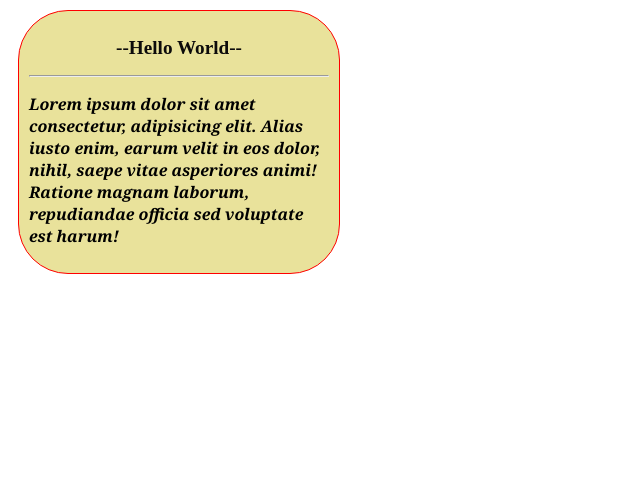
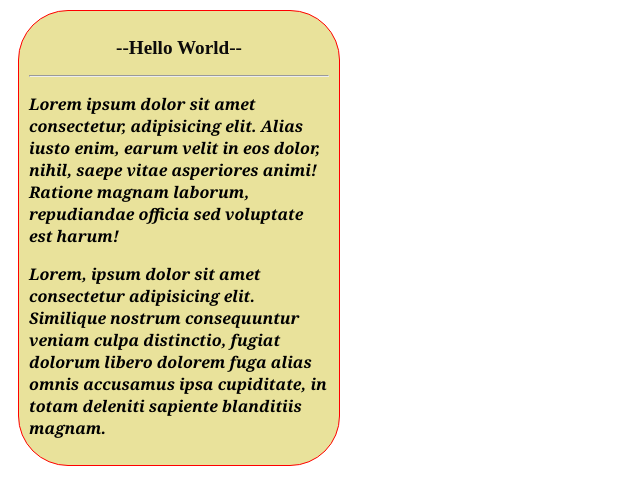
Before and after one commit to piyushjain-pj/Trello-likt-App-Dashboard, a plain HTML site: page index.html in a window 1280 px wide. Shown: the whole page, without its empty margins (0-640 px from the left). Drawn offline with Linux system fonts and the light colour scheme.

Commit message:
Update index.html
add one more para tag

```diff
--- a/index.html
+++ b/index.html
@@ -43,6 +43,9 @@
         <p>
         Lorem ipsum dolor sit amet consectetur, adipisicing elit. Alias iusto enim, earum velit in eos dolor, nihil, saepe vitae asperiores animi! Ratione magnam laborum, repudiandae officia sed voluptate est harum!
         </p>
+        <p>
+            Lorem, ipsum dolor sit amet consectetur adipisicing elit. Similique nostrum consequuntur veniam culpa distinctio, fugiat dolorum libero dolorem fuga alias omnis accusamus ipsa cupiditate, in totam deleniti sapiente blanditiis magnam.
+        </p>
     </div>
 </body>
 </html>
```
